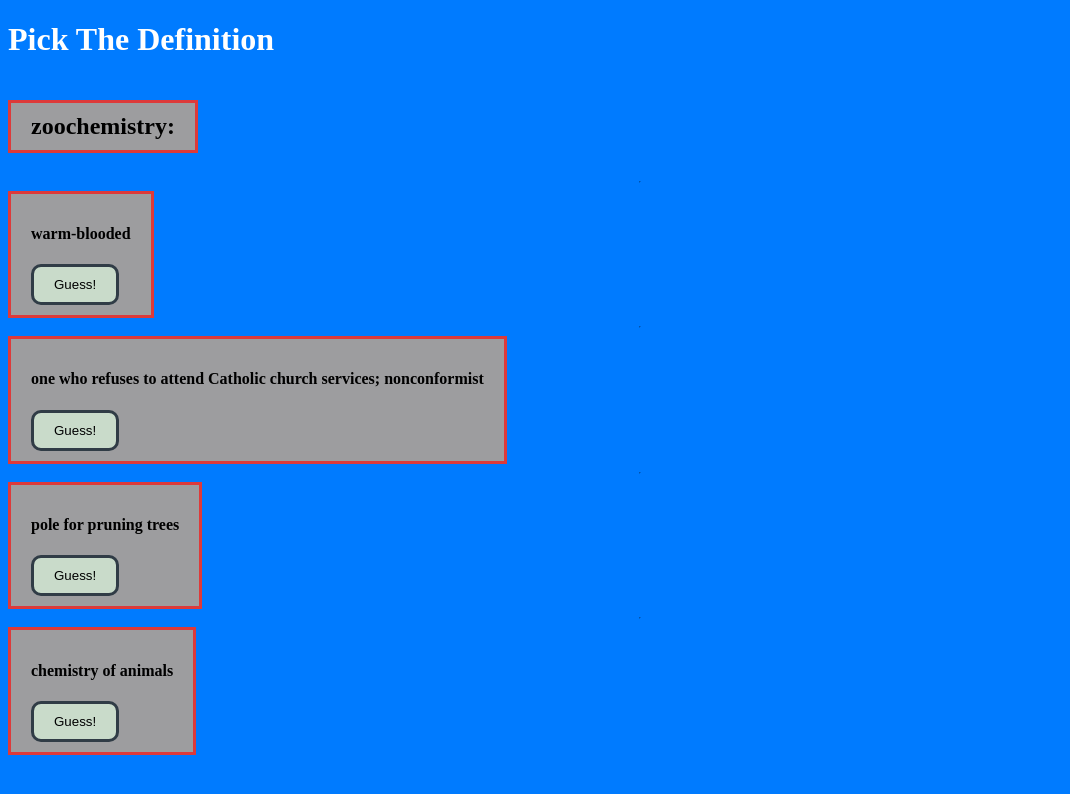
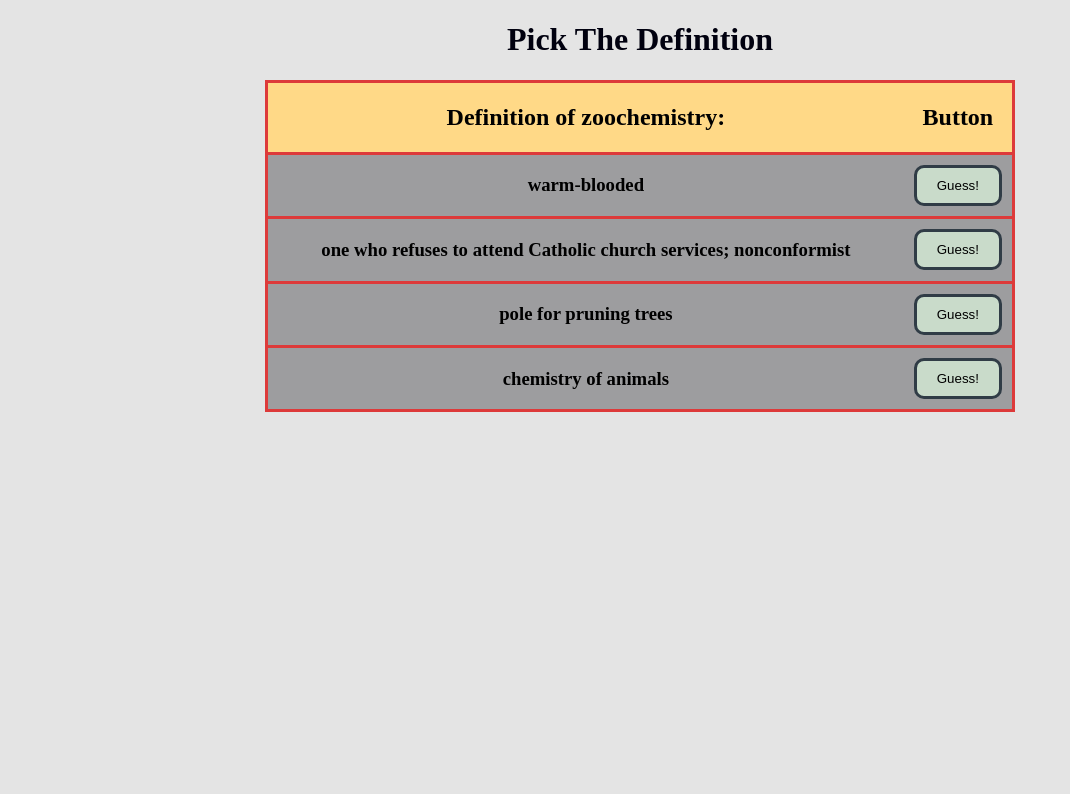
Before and after one commit to DevOrc/fictionary, a plain HTML site: page index.html in a window 1280 px wide. Shown: the whole page, without its empty margins (0-1070 px from the left). Drawn offline with Linux system fonts and the light colour scheme.

Commit message:
Added Table HTML

```diff
--- a/index.html
+++ b/index.html
@@ -10,31 +10,65 @@
 </head>
 
 <body onload=onCreate()>
-  <h1 class="title">Pick The Definition</h1>
-  <div>
-    <h2 class="word-card" id="prompt-card">Loading..</h2>
-  </div>
-  <hr class="line-splitter"></hr>
-  <div id="def-card-0" class="def-card">
-      <h4 id="def-0">Loading...</h1>
-        <button class="correct-button" onclick="onGuess(0)">Guess!</button>
-  </div>
-  <hr class="line-splitter"></hr>
-  <div id="def-card-1" class="def-card">
-      <h4 id="def-1"> Loading...</h1>
-        <button class="correct-button" onclick="onGuess(1)">Guess!</button>
-  </div>
-  <hr class="line-splitter"></hr>
-  <div id="def-card-2" class="def-card">
-      <h4 id="def-2">Loading...</h1>
-        <button class="correct-button" onclick="onGuess(2)">Guess!</button>
-  </div>
-  <hr class="line-splitter"></hr>
-  <div id="def-card-3" class="def-card">
-      <h4 id="def-3">Loading...</h1>
-        <button class="correct-button" onclick="onGuess(3)">Guess!</button>
-  </div>
-  <script src="script.js"></script>
+  <center>
+    <h1 class="title" style="color:#00000f">Pick The Definition</h1>
+
+    <table class="def-table">
+      <tr>
+        <th class="table-header"><h2 id="prompt-card">Loading..</h2></th>
+        <th class="table-header"><h2>Button</h2></th>
+      </tr>
+      <tr id="def-card-0" class="def-card">
+        <td >
+          <center>
+            <h3 id="def-0">Loading...</h3>
+          </center>
+        </td>
+        <td>
+          <center>
+            <button class="correct-button" onclick="onGuess(0)">Guess!</button>
+          </center>
+        </td>
+      </tr>
+      <tr id="def-card-1" class="def-card">
+        <td>
+          <center>
+            <h3 id="def-1">Loading...</h3>
+          </center>
+        </td>
+        <td>
+          <center>
+            <button class="correct-button" onclick="onGuess(1)">Guess!</button>
+          </center>
+        </td>
+      </tr>
+      <tr id="def-card-2" class="def-card">
+        <td>
+          <center>
+            <h3 id="def-2">Loading...</h3>
+          </center>
+        </td>
+        <td>
+          <center>
+            <button class="correct-button" onclick="onGuess(2)">Guess!</button>
+          </center>
+        </td>
+      </tr>
+      <tr id="def-card-3" class="def-card">
+        <td>
+          <center>
+            <h3 id="def-3">Loading...</h3>
+          </center>
+        </td>
+        <td>
+          <center>
+            <button class="correct-button" onclick="onGuess(3)">Guess!</button>
+          </center>
+        </td>
+      </tr>
+    </table>
+    <script src="script.js"></script>
+  </center>
 </body>
 
 </html>
--- a/script.js
+++ b/script.js
@@ -54,7 +54,7 @@ function pickWords(){
     }
 
 
-    document.getElementById("prompt-card").innerHTML = correctWord;
+    document.getElementById("prompt-card").innerHTML = "Definition of " + correctWord;
 }
 
 function getRandomNumber(min, max){
--- a/style.css
+++ b/style.css
@@ -3,10 +3,23 @@
     background: #9D9D9F;
     border-width: 3px;
     padding: 10px 20px;
-    display: inline-block;
+    max-width: 200px;
 }
 
+.table-header{
+   border-bottom: red;
+}
 
+table {
+    border-collapse: collapse;
+}
+
+.def-table{
+    width:80%;
+    border:solid #DD3A3A;
+    max-width: 750px;
+    background: rgb(255, 217, 135);
+}
 
 .word-card{
     border:solid #DD3A3A;
@@ -38,12 +51,6 @@
     border-radius: 10px;
 }
 
-hr{
-    border-color: #007BFF;
-    color: #007BFF;
-    width: 0%;
+body{
+    background: rgb(228, 228, 228);
 }
-
-body{
-    background: #007BFF;
-}
```
